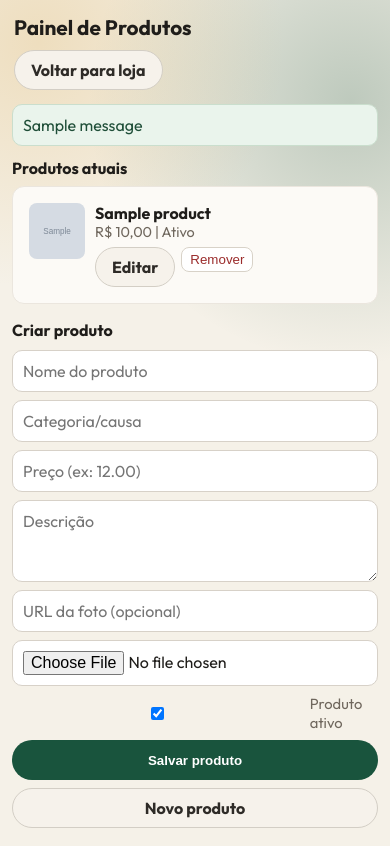
After one commit to fabianopolone123/sitemissao, a Django app: page /manage/products/page/ in a window 390 px wide. The commit adds this page. Run offline with Django 5.2, Linux system fonts and the light colour scheme; a user stored in the database is signed in; tables that the repository leaves empty hold one stand-in row (values such as "Sample post"); grey boxes marked "Sample" are stand-in pictures; one stand-in notice (Sample message) is shown.

Commit message:
feat: transforma painel de produtos em pagina completa e melhora responsividade mobile

```diff
--- a/shop/urls.py
+++ b/shop/urls.py
@@ -6,6 +6,9 @@ urlpatterns = [
     path('', views.home, name='home'),
     path('auth/login/', views.auth_login, name='auth_login'),
     path('auth/logout/', views.auth_logout, name='auth_logout'),
+    path('manage/products/page/', views.manage_products_page, name='manage_products_page'),
+    path('manage/products/page/save/', views.manage_products_save_page, name='manage_products_save_page'),
+    path('manage/products/page/delete/<int:product_id>/', views.manage_products_delete_page, name='manage_products_delete_page'),
     path('manage/products/', views.product_manage_list, name='product_manage_list'),
     path('manage/products/save/', views.product_manage_save, name='product_manage_save'),
     path('manage/products/delete/<int:product_id>/', views.product_manage_delete, name='product_manage_delete'),
--- a/shop/views.py
+++ b/shop/views.py
@@ -6,9 +6,11 @@ import uuid
 from decimal import Decimal, InvalidOperation
 
 import qrcode
+from django.contrib import messages
+from django.contrib.auth.decorators import login_required, user_passes_test
 from django.contrib.auth import authenticate, login, logout
 from django.http import JsonResponse
-from django.shortcuts import get_object_or_404, render
+from django.shortcuts import get_object_or_404, redirect, render
 from django.views.decorators.http import require_GET, require_POST
 
 from .models import Order, Product
@@ -135,6 +137,43 @@ def _staff_guard(request):
     return None
 
 
+def _is_staff(user):
+    return user.is_authenticated and user.is_staff
+
+
+def _save_product_from_request(request, product=None):
+    if product is None:
+        product = Product()
+
+    product.name = request.POST.get('name', '').strip()
+    product.description = request.POST.get('description', '').strip()
+    product.cause = request.POST.get('cause', '').strip() or 'Missões'
+    active_value = request.POST.get('active', 'false').strip().lower()
+    product.active = active_value in {'true', '1', 'on', 'yes'}
+
+    try:
+        product.price = Decimal(request.POST.get('price', '0').replace(',', '.'))
+    except (InvalidOperation, AttributeError):
+        return None, 'Preço inválido.'
+
+    image_url = request.POST.get('image_url', '').strip()
+    image_file = request.FILES.get('image_file')
+
+    if image_url:
+        product.image_url = image_url
+    elif not product.image_url:
+        product.image_url = 'https://images.unsplash.com/photo-1542838132-92c53300491e?auto=format&fit=crop&w=900&q=80'
+
+    if image_file:
+        product.image_file = image_file
+
+    if not product.name:
+        return None, 'Nome do produto é obrigatório.'
+
+    product.save()
+    return product, None
+
+
 @require_GET
 def home(request):
     products = Product.objects.filter(active=True)
@@ -177,6 +216,53 @@ def auth_logout(request):
     return JsonResponse({'message': 'Logout realizado com sucesso.'})
 
 
+@login_required
+@user_passes_test(_is_staff)
+@require_GET
+def manage_products_page(request):
+    products = Product.objects.all().order_by('name')
+    edit_id = request.GET.get('edit')
+    editing_product = None
+    if edit_id:
+        editing_product = get_object_or_404(Product, id=edit_id)
+
+    return render(
+        request,
+        'shop/manage_products.html',
+        {
+            'products': products,
+            'editing_product': editing_product,
+        },
+    )
+
+
+@login_required
+@user_passes_test(_is_staff)
+@require_POST
+def manage_products_save_page(request):
+    product_id = request.POST.get('product_id', '').strip()
+    product = get_object_or_404(Product, id=product_id) if product_id else None
+    saved_product, error = _save_product_from_request(request, product)
+    if error:
+        messages.error(request, error)
+        if product_id:
+            return redirect(f"/manage/products/page/?edit={product_id}")
+        return redirect('manage_products_page')
+
+    messages.success(request, 'Produto salvo com sucesso.')
+    return redirect(f"/manage/products/page/?edit={saved_product.id}")
+
+
+@login_required
+@user_passes_test(_is_staff)
+@require_POST
+def manage_products_delete_page(request, product_id):
+    product = get_object_or_404(Product, id=product_id)
+    product.delete()
+    messages.success(request, 'Produto removido com sucesso.')
+    return redirect('manage_products_page')
+
+
 @require_GET
 def product_manage_list(request):
     guard = _staff_guard(request)
@@ -194,38 +280,12 @@ def product_manage_save(request):
         return guard
 
     product_id = request.POST.get('product_id', '').strip()
-    if product_id:
-        product = get_object_or_404(Product, id=product_id)
-    else:
-        product = Product()
+    product = get_object_or_404(Product, id=product_id) if product_id else None
+    saved_product, error = _save_product_from_request(request, product)
+    if error:
+        return JsonResponse({'error': error}, status=400)
 
-    product.name = request.POST.get('name', '').strip()
-    product.description = request.POST.get('description', '').strip()
-    product.cause = request.POST.get('cause', '').strip() or 'Missões'
-    active_value = request.POST.get('active', 'true').strip().lower()
-    product.active = active_value in {'true', '1', 'on', 'yes'}
-
-    try:
-        product.price = Decimal(request.POST.get('price', '0').replace(',', '.'))
-    except (InvalidOperation, AttributeError):
-        return JsonResponse({'error': 'Preço inválido.'}, status=400)
-
-    image_url = request.POST.get('image_url', '').strip()
-    image_file = request.FILES.get('image_file')
-
-    if image_url:
-        product.image_url = image_url
-    elif not product.image_url:
-        product.image_url = 'https://images.unsplash.com/photo-1542838132-92c53300491e?auto=format&fit=crop&w=900&q=80'
-
-    if image_file:
-        product.image_file = image_file
-
-    if not product.name:
-        return JsonResponse({'error': 'Nome do produto é obrigatório.'}, status=400)
-
-    product.save()
-    return JsonResponse({'message': 'Produto salvo com sucesso.', 'product': _product_payload(product)})
+    return JsonResponse({'message': 'Produto salvo com sucesso.', 'product': _product_payload(saved_product)})
 
 
 @require_POST
--- a/static/shop/styles.css
+++ b/static/shop/styles.css
@@ -124,6 +124,13 @@ h1 {
     border: 1px solid #d3cec5;
     background: #f6f2eb;
     color: #2e2b27;
+}
+
+.link-button {
+    display: inline-flex;
+    align-items: center;
+    justify-content: center;
+    text-decoration: none;
 }
 
 .cart-count-badge {
@@ -452,9 +459,45 @@ h1 {
     padding: 4px 8px;
 }
 
+.manage-header {
+    display: flex;
+    justify-content: space-between;
+    align-items: center;
+    gap: 10px;
+    padding: 18px;
+}
+
+.manage-header h1 {
+    margin: 0;
+    font-size: clamp(1.3rem, 3vw, 2rem);
+}
+
+.manage-page {
+    padding: 0 18px 24px;
+}
+
+.flash-list {
+    margin-bottom: 12px;
+}
+
+.flash-item {
+    background: #eaf4ec;
+    border: 1px solid #cadecd;
+    color: #1f4e38;
+    border-radius: 10px;
+    padding: 10px;
+    margin: 0 0 8px;
+}
+
 @media (max-width: 900px) {
     .panel-grid {
         grid-template-columns: 1fr;
+    }
+
+    .header-actions {
+        flex-wrap: wrap;
+        max-width: 280px;
+        justify-content: flex-end;
     }
 }
 
@@ -475,7 +518,22 @@ h1 {
         display: flex;
     }
 
+    .mobile-actions .secondary-button,
+    .mobile-actions .cart-button {
+        width: 100%;
+    }
+
     .products-grid {
         padding: 10px 18px 30px;
     }
+
+    .manage-header {
+        flex-direction: column;
+        align-items: flex-start;
+        padding: 14px;
+    }
+
+    .manage-page {
+        padding: 0 12px 18px;
+    }
 }
--- /dev/null
+++ b/templates/shop/manage_products.html
@@ -0,0 +1,77 @@
+{% load static %}
+<!DOCTYPE html>
+<html lang="pt-br">
+<head>
+    <meta charset="UTF-8">
+    <meta name="viewport" content="width=device-width, initial-scale=1.0">
+    <title>Painel de Produtos | Missão Andrews</title>
+    <link rel="preconnect" href="https://fonts.googleapis.com">
+    <link rel="preconnect" href="https://fonts.gstatic.com" crossorigin>
+    <link href="https://fonts.googleapis.com/css2?family=Outfit:wght@300;400;600;700;800&display=swap" rel="stylesheet">
+    <link rel="stylesheet" href="{% static 'shop/styles.css' %}">
+</head>
+<body>
+    <header class="manage-header">
+        <h1>Painel de Produtos</h1>
+        <div class="manage-header-actions">
+            <a class="secondary-button link-button" href="{% url 'home' %}">Voltar para loja</a>
+        </div>
+    </header>
+
+    <main class="manage-page">
+        {% if messages %}
+            <section class="flash-list">
+                {% for message in messages %}
+                    <p class="flash-item">{{ message }}</p>
+                {% endfor %}
+            </section>
+        {% endif %}
+
+        <section class="panel-grid">
+            <div>
+                <p class="panel-subtitle">Produtos atuais</p>
+                <div class="panel-list">
+                    {% for product in products %}
+                        <article class="panel-row">
+                            <img src="{{ product.image_source }}" alt="{{ product.name }}">
+                            <div>
+                                <strong>{{ product.name }}</strong>
+                                <div class="cart-meta">R$ {{ product.price }} | {% if product.active %}Ativo{% else %}Inativo{% endif %}</div>
+                                <div class="panel-row-actions">
+                                    <a class="secondary-button link-button" href="{% url 'manage_products_page' %}?edit={{ product.id }}">Editar</a>
+                                    <form method="post" action="{% url 'manage_products_delete_page' product.id %}" onsubmit="return confirm('Deseja remover este produto?');">
+                                        {% csrf_token %}
+                                        <button type="submit" class="danger-btn">Remover</button>
+                                    </form>
+                                </div>
+                            </div>
+                        </article>
+                    {% empty %}
+                        <p>Nenhum produto cadastrado.</p>
+                    {% endfor %}
+                </div>
+            </div>
+
+            <div>
+                <p class="panel-subtitle">{% if editing_product %}Editar produto{% else %}Criar produto{% endif %}</p>
+                <form class="checkout-form" method="post" action="{% url 'manage_products_save_page' %}" enctype="multipart/form-data">
+                    {% csrf_token %}
+                    <input type="hidden" name="product_id" value="{% if editing_product %}{{ editing_product.id }}{% endif %}">
+                    <input type="text" name="name" placeholder="Nome do produto" value="{% if editing_product %}{{ editing_product.name }}{% endif %}" required>
+                    <input type="text" name="cause" placeholder="Categoria/causa" value="{% if editing_product %}{{ editing_product.cause }}{% endif %}" required>
+                    <input type="text" name="price" placeholder="Preço (ex: 12.00)" value="{% if editing_product %}{{ editing_product.price }}{% endif %}" required>
+                    <textarea name="description" rows="3" placeholder="Descrição">{% if editing_product %}{{ editing_product.description }}{% endif %}</textarea>
+                    <input type="url" name="image_url" placeholder="URL da foto (opcional)" value="{% if editing_product %}{{ editing_product.image_url }}{% endif %}">
+                    <input type="file" name="image_file" accept="image/*">
+                    <label class="checkbox-line">
+                        <input type="checkbox" name="active" {% if not editing_product or editing_product.active %}checked{% endif %}>
+                        Produto ativo
+                    </label>
+                    <button class="add-btn" type="submit">Salvar produto</button>
+                    <a class="secondary-button link-button" href="{% url 'manage_products_page' %}">Novo produto</a>
+                </form>
+            </div>
+        </section>
+    </main>
+</body>
+</html>
```
Also changed, not shown: static/shop/app.js (+59 -208 lines), templates/shop/home.html (+8 -37 lines).
